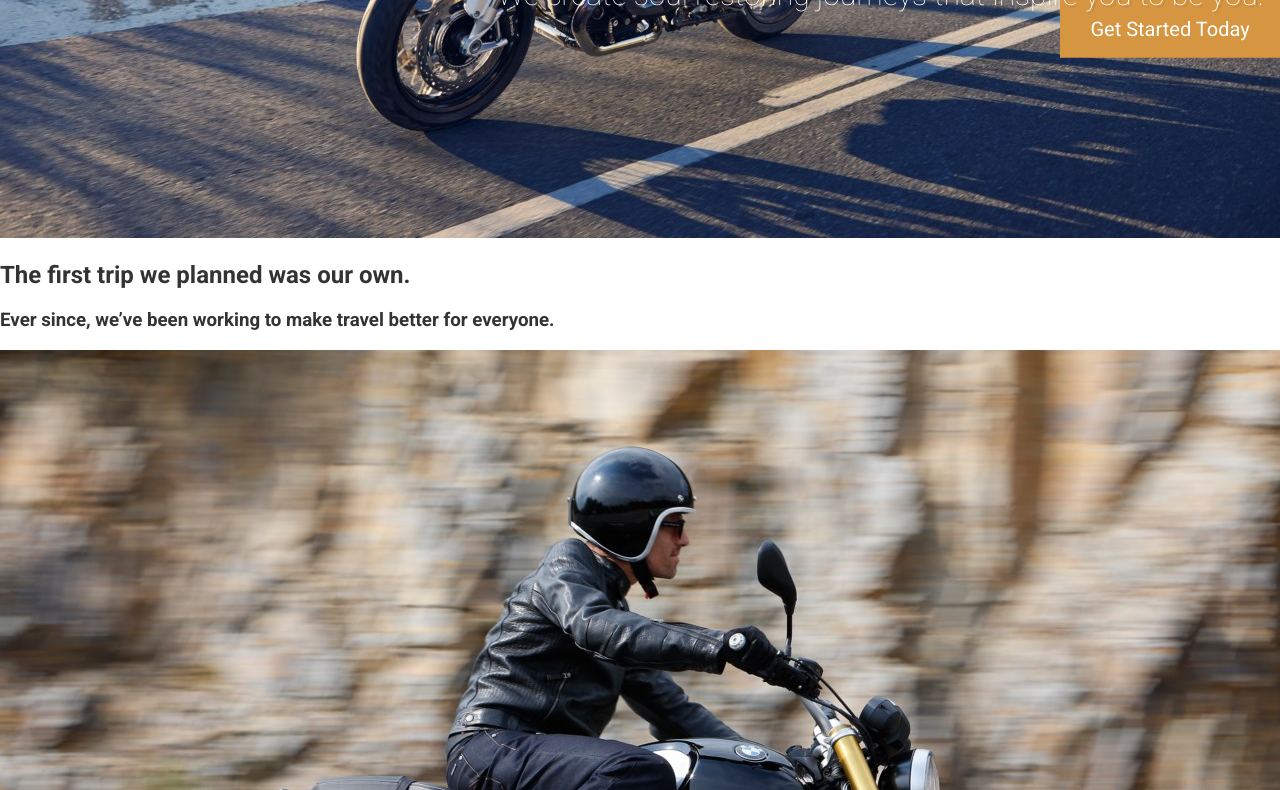
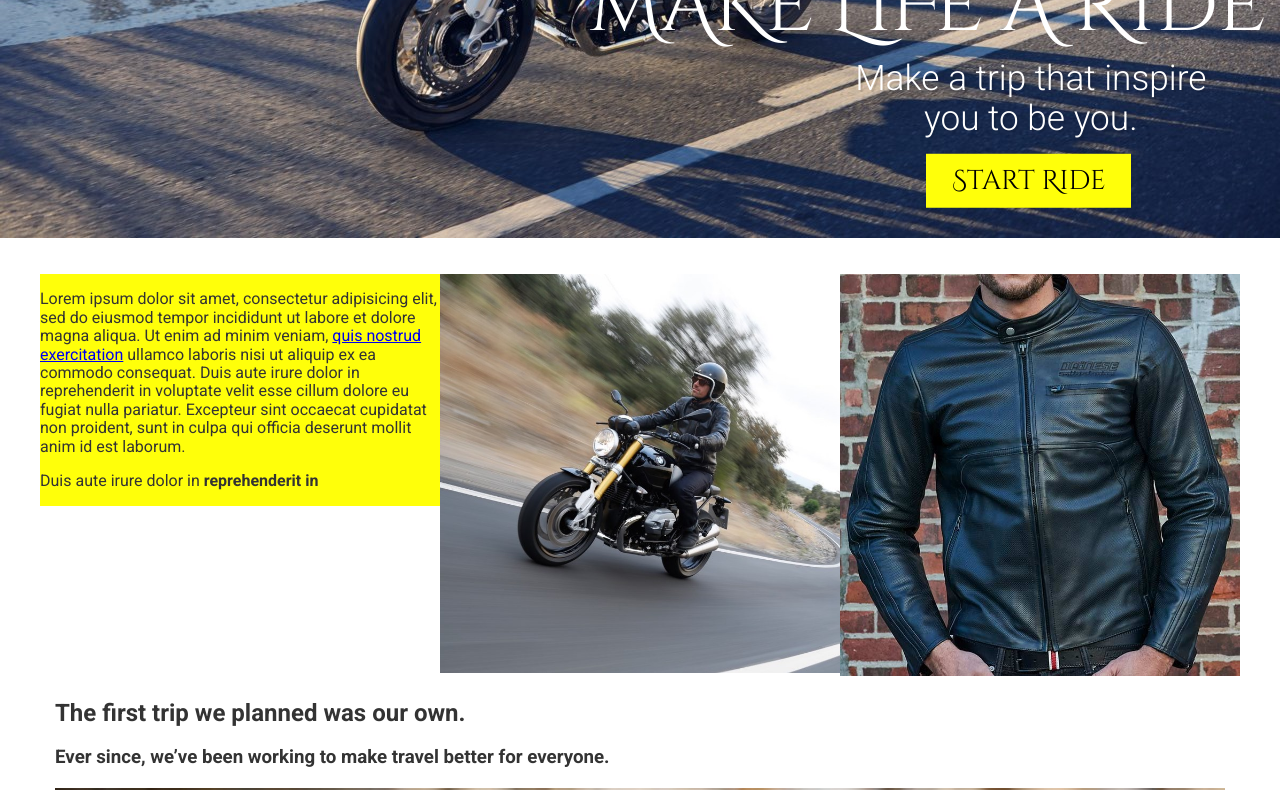
Before and after one commit to PavelKhromov/bmw-r-nine-t, a website: page app/index.html in a window 1280 px wide. Shown: the part 780-1570 px from the top of the page. Drawn offline with Linux system fonts and the light colour scheme.

Commit message:
Header and btn

```diff
--- /dev/null
+++ b/app/assets/styles/base/_mixins.css
@@ -0,0 +1,25 @@
+@define-mixin atSmall {
+	@media (min-width: 530px) {
+		@mixin-content;
+	}
+}
+
+@define-mixin atMedium {
+	@media (min-width: 800px) {
+		@mixin-content;
+	}
+}
+
+@define-mixin atLarge {
+	@media (min-width: 1200px) {
+		@mixin-content;
+	}
+}
+
+@define-mixin clearfix {
+  &::after {
+    content: "";
+    clear: both;
+    display: table;
+  }
+}
--- a/app/assets/styles/modules/_btn.css
+++ b/app/assets/styles/modules/_btn.css
@@ -1,17 +1,94 @@
 .btn {
-  background-color: $mainBlue;
-  color: #FFF;
+  background-color: $mainYellow;
+  color: black;
   text-decoration: none;
   padding: .75rem 1.2rem;
   display: inline-block;
 
-  &--orange {
-    background-color: $mainOrange;
+  &--yellow {
+    background-color: $mainYellow;
   }
 
   &--large {
-    font-size: 1.25rem;
-    padding: 1.1rem 1.9rem;
+    font-size: 1rem;
+    padding: .4rem .5rem;
+    margin-right: 3.9rem;
+    margin-top: 2rem;
+    font-family: 'Cinzel Decorative', serif;
+    border-radius: ;
+
+
+
+    @mixin atSmall {
+      font-size: 1.1rem;
+      margin-right: 6.8rem;
+      }
+
+      @mixin atMedium {
+      font-size: 1.3rem;
+      padding: .7rem 1.6rem;
+      margin-right: 8rem;
+      transform: translateY(40%);
+
+      }
+
+      @mixin atLarge {
+      font-size: 1.7rem;
+      margin-right: 9.3rem;
+      transform: translateY(60%);
+      }
   }
 
 }
+
+
+.button1{
+  color: black;
+  -webkit-transition: all 0.5s;
+  -moz-transition: all 0.5s;
+  -o-transition: all 0.5s;
+  transition: all 0.5s;
+  position: relative;
+}
+
+
+.button1 a{
+  color: white;
+  text-decoration: none;
+  display: block;
+}
+.button1 span{
+  z-index: 2;
+  display: block;
+  position: relative;
+  width: 100%;
+  height: 100%;
+
+
+}
+
+.button1::before{
+  content: '';
+  position: absolute;
+  top: 0;
+  left: 0;
+  width: 0%;
+  height: 100%;
+  z-index: 1;
+  opacity: 0;
+  background-color: black;
+  -webkit-transition: all 0.3s;
+  -moz-transition: all 0.3s;
+  -o-transition: all 0.3s;
+  transition: all 0.3s;
+
+}
+.button1:hover::before{
+  opacity: 1;
+  width: 100%;
+
+}
+
+.button1:hover {
+  color: white;
+}
--- a/app/assets/styles/modules/_large-main.css
+++ b/app/assets/styles/modules/_large-main.css
@@ -1,9 +1,10 @@
 .large-main {
   position: relative;
+  margin-bottom: 2rem;
 
   &__text-content {
     position: absolute;
-    top: 70%;
+    top: 77%;
     transform: translateY(-50%);
     margin-right: 2rem;
     width: 100%;
@@ -13,25 +14,51 @@
   &__title {
     font-weight: 300;
     color: $mainWhite;
-    font-size: 4.8rem;
-    margin: 0;
-  }
+    font-size: 1.5rem;
+    margin-right: 1rem;
+    font-family: 'Cinzel Decorative', serif;
 
-  &__subtitle {
-    font-weight: 300;
-    color: $mainWhite;
-    font-size: 2.9rem;
-    margin: 0;
+    @mixin atSmall {
+      font-size: 2.3rem;
+      }
+
+      @mixin atMedium {
+      font-size: 3.3rem;
+      transform: translateY(15%);
+      }
+
+      @mixin atLarge {
+      font-size: 4.8rem;
+      }
   }
 
   &__description {
     color: #FFF;
-    font-size: 1.875rem;
-    font-weight: 100;
+    font-size: 1rem;
+    font-weight: 300;
     text-shadow: 2px 2px 0 rgba(0, 0, 0, .1);
     position: absolute;
-    bottom: 2rem;
-    right: 16px;
+    bottom: 1.5rem;
+    right: 1.1rem;
+    margin-right: 1rem;
+    margin-bottom: 2rem;
+    text-align: center;
+
+
+
+    @mixin atSmall {
+      font-size: 1.2rem;
+      margin-right: 3.5rem;
+      }
+
+      @mixin atMedium {
+      font-size: 1.7rem;
+      margin-bottom: 1.8rem;
+      }
+
+      @mixin atLarge {
+      font-size: 2.2rem;
+      }
 
   }
 
--- /dev/null
+++ b/app/assets/styles/modules/_row.css
@@ -0,0 +1,43 @@
+.row {
+
+  @mixin clearfix;
+
+  &--gutters {
+    margin-right: -65px;
+  }
+
+  &--gutters > div {
+    padding-right: 65px;
+  }
+
+  &__text {
+    max-height: 750px;
+    width: 750px;
+    background-color: $mainYellow;
+
+
+    }
+
+  @mixin atMedium {
+    &__medium-4 {
+      float: left;
+      width: 33.33%;
+
+    }
+
+
+    &__medium-6 {
+      float: left;
+      width: 50%;
+
+
+    }
+
+    &__medium-8 {
+      float: left;
+      width: 66.66%;
+    }
+  }
+
+
+}
--- /dev/null
+++ b/app/assets/styles/modules/_wrapper.css
@@ -0,0 +1,7 @@
+.wrapper {
+  padding-left: 15px;
+  padding-right: 15px;
+  max-width: 1200px;
+  margin-left: auto;
+  margin-right: auto;
+}
--- a/app/assets/styles/styles.css
+++ b/app/assets/styles/styles.css
@@ -1,5 +1,8 @@
 @import "normalize.css";
 @import "base/_global";
 @import "base/_variables";
+@import "base/_mixins";
 @import "modules/_large-main";
 @import "modules/_btn";
+@import "modules/_wrapper";
+@import "modules/_row";
--- a/app/index.html
+++ b/app/index.html
@@ -10,9 +10,14 @@
 
   <link rel="stylesheet" href="temp/styles/styles.css">
 
+  <link href="https://fonts.googleapis.com/css?family=Cinzel+Decorative" rel="stylesheet">
+
 </head>
+
 <body>
   <header>
+
+
     <img src="assets/images/icons/clear-view-escapes.svg">
     <a href="#" class="btn">Get in Touch</a>
     <nav>
@@ -25,14 +30,38 @@
   </header>
 
   <div class="large-main">
-    <img src="assets/images/10.jpg">
+    <picture>
+      <source srcset="assets/images/10.jpg" media="(min-width: 640px)">
+      <img src="assets/images/10crop.jpg" alt="Main photo">
+    </picture>
     <div class="large-main__text-content">
       <h1 class="large-main__title">MAKE LIFE A RIDE</h1>
-      <p class="large-main__description">We create soul restoring journeys that inspire you to be you.</p>
-      <p><a href="#" class="btn btn--orange btn--large">Get Started Today</a></p>
+      <p class="large-main__description">Make a trip that inspire<br> you to be you.</p>
+      <p>
+        <a href="#" class="btn btn--yellow btn--large button1"><span>Start Ride</span></a></p>
     </div>
   </div>
 
+
+<div class="wrapper">
+  <div class="row">
+    <div class="row__medium-4 row__text"><p>Lorem ipsum dolor sit amet, consectetur adipisicing elit, sed do eiusmod tempor incididunt ut labore et dolore magna aliqua. Ut enim ad minim veniam, <a href="#">quis nostrud exercitation</a> ullamco laboris nisi ut aliquip ex ea commodo consequat. Duis aute irure dolor in reprehenderit in voluptate velit esse cillum dolore eu fugiat nulla pariatur. Excepteur sint occaecat cupidatat non proident, sunt in culpa qui officia deserunt mollit anim id est laborum.</p>
+    <p>Duis aute irure dolor in <strong>reprehenderit in</strong> </div>
+  <div class="row__medium-4"><img src="assets/images/4copy.jpg" alt=""></div>
+  <div class="row__medium-4"><img src="assets/images/jacket.jpg" alt=""></div>
+</div>
+
+
+
+
+
+
+
+
+
+
+
+<div class="wrapper">
   <div id="our-beginning">
     <h2>The first trip we planned was our own.</h2>
     <h3>Ever since, we&rsquo;ve been working to make travel better for everyone.</h3>
@@ -43,6 +72,7 @@
     <p>Duis aute irure dolor in <strong>reprehenderit in</strong> voluptate velit esse cillum dolore eu fugiat nulla pariatur. Excepteur sint occaecat cupidatat non proident, sunt in culpa qui officia deserunt mollit anim id est laborum. Lorem ipsum dolor sit amet, consectetur adipisicing elit, sed do eiusmod tempor incididunt ut labore et dolore magna aliqua.</p>
     <p>Duis aute irure dolor in reprehenderit in voluptate velit esse cillum dolore eu fugiat nulla pariatur. Excepteur sint occaecat cupidatat non proident, sunt in culpa qui officia deserunt mollit anim id est laborum velit esse cillum <strong>dolore eu fugiat.</strong></p>
   </div>
+</div>
 
   <div id="features">
     <img src="assets/images/icons/star.svg">
--- a/app/temp/styles/styles.css
+++ b/app/temp/styles/styles.css
@@ -462,12 +462,13 @@ img {
 
 .large-main {
   position: relative;
+  margin-bottom: 2rem;
 
 }
 
 .large-main__text-content {
     position: absolute;
-    top: 70%;
+    top: 77%;
     -webkit-transform: translateY(-50%);
             transform: translateY(-50%);
     margin-right: 2rem;
@@ -478,42 +479,220 @@ img {
 .large-main__title {
     font-weight: 300;
     color: #FFFFFF;
-    font-size: 4.8rem;
-    margin: 0;
+    font-size: 1.5rem;
+    margin-right: 1rem;
+    font-family: 'Cinzel Decorative', serif;
   }
 
-.large-main__subtitle {
-    font-weight: 300;
-    color: #FFFFFF;
-    font-size: 2.9rem;
-    margin: 0;
+@media (min-width: 530px) {
+
+.large-main__title {
+      font-size: 2.3rem
   }
+	}
+
+@media (min-width: 800px) {
+
+.large-main__title {
+      font-size: 3.3rem;
+      -webkit-transform: translateY(15%);
+              transform: translateY(15%)
+  }
+	}
+
+@media (min-width: 1200px) {
+
+.large-main__title {
+      font-size: 4.8rem
+  }
+	}
 
 .large-main__description {
     color: #FFF;
-    font-size: 1.875rem;
-    font-weight: 100;
+    font-size: 1rem;
+    font-weight: 300;
     text-shadow: 2px 2px 0 rgba(0, 0, 0, .1);
     position: absolute;
-    bottom: 2rem;
-    right: 16px;
+    bottom: 1.5rem;
+    right: 1.1rem;
+    margin-right: 1rem;
+    margin-bottom: 2rem;
+    text-align: center;
 
   }
 
+@media (min-width: 530px) {
+
+.large-main__description {
+      font-size: 1.2rem;
+      margin-right: 3.5rem
+
+  }
+	}
+
+@media (min-width: 800px) {
+
+.large-main__description {
+      font-size: 1.7rem;
+      margin-bottom: 1.8rem
+
+  }
+	}
+
+@media (min-width: 1200px) {
+
+.large-main__description {
+      font-size: 2.2rem
+
+  }
+	}
+
 .btn {
-  background-color: #2f5572;
-  color: #FFF;
+  background-color: #FFFF0A;
+  color: black;
   text-decoration: none;
   padding: .75rem 1.2rem;
   display: inline-block;
 
 }
 
-.btn--orange {
-    background-color: #d59541;
+.btn--yellow {
+    background-color: #FFFF0A;
   }
 
 .btn--large {
-    font-size: 1.25rem;
-    padding: 1.1rem 1.9rem;
+    font-size: 1rem;
+    padding: .4rem .5rem;
+    margin-right: 3.9rem;
+    margin-top: 2rem;
+    font-family: 'Cinzel Decorative', serif;
+    border-radius: ;
   }
+
+@media (min-width: 530px) {
+
+.btn--large {
+      font-size: 1.1rem;
+      margin-right: 6.8rem
+  }
+	}
+
+@media (min-width: 800px) {
+
+.btn--large {
+      font-size: 1.3rem;
+      padding: .7rem 1.6rem;
+      margin-right: 8rem;
+      -webkit-transform: translateY(40%);
+              transform: translateY(40%)
+  }
+	}
+
+@media (min-width: 1200px) {
+
+.btn--large {
+      font-size: 1.7rem;
+      margin-right: 9.3rem;
+      -webkit-transform: translateY(60%);
+              transform: translateY(60%)
+  }
+	}
+
+.button1{
+  color: black;
+  -webkit-transition: all 0.5s;
+  transition: all 0.5s;
+  position: relative;
+}
+
+.button1 a{
+  color: white;
+  text-decoration: none;
+  display: block;
+}
+
+.button1 span{
+  z-index: 2;
+  display: block;
+  position: relative;
+  width: 100%;
+  height: 100%;
+
+
+}
+
+.button1::before{
+  content: '';
+  position: absolute;
+  top: 0;
+  left: 0;
+  width: 0%;
+  height: 100%;
+  z-index: 1;
+  opacity: 0;
+  background-color: black;
+  -webkit-transition: all 0.3s;
+  transition: all 0.3s;
+
+}
+
+.button1:hover::before{
+  opacity: 1;
+  width: 100%;
+
+}
+
+.button1:hover {
+  color: white;
+}
+
+.wrapper {
+  padding-left: 15px;
+  padding-right: 15px;
+  max-width: 1200px;
+  margin-left: auto;
+  margin-right: auto;
+}
+
+.row::after {
+    content: "";
+    clear: both;
+    display: table;
+  }
+
+.row--gutters {
+    margin-right: -65px;
+  }
+
+.row--gutters > div {
+    padding-right: 65px;
+  }
+
+.row__text {
+    max-height: 750px;
+    width: 750px;
+    background-color: #FFFF0A;
+
+
+    }
+
+@media (min-width: 800px) {
+    .row__medium-4 {
+      float: left;
+      width: 33.33%;
+
+    }
+
+
+    .row__medium-6 {
+      float: left;
+      width: 50%;
+
+
+    }
+
+    .row__medium-8 {
+      float: left;
+      width: 66.66%;
+    }
+	}
--- a/gulp/tasks/styles.js
+++ b/gulp/tasks/styles.js
@@ -3,11 +3,12 @@ postcss = require('gulp-postcss'),
 autoprefixer = require('autoprefixer'),
 cssvars = require('postcss-simple-vars'),
 nested = require('postcss-nested'),
-cssImport = require('postcss-import');
+cssImport = require('postcss-import'),
+mixins = require('postcss-mixins');
 
 gulp.task('styles', function() {
   return gulp.src('./app/assets/styles/styles.css')
-    .pipe(postcss([cssImport, cssvars, nested, autoprefixer]))
+    .pipe(postcss([cssImport, mixins, cssvars, nested, autoprefixer]))
     .on('error', function(errorInfo) {
       console.log(errorInfo.toString());
       this.emit('end');
```
Also changed, not shown: app/assets/images/10crop.jpg (added), app/assets/images/1copy.jpg (added), app/assets/images/4copy.jpg (added), app/assets/images/9copy.jpg (added), app/assets/images/jacket.jpg (added).
